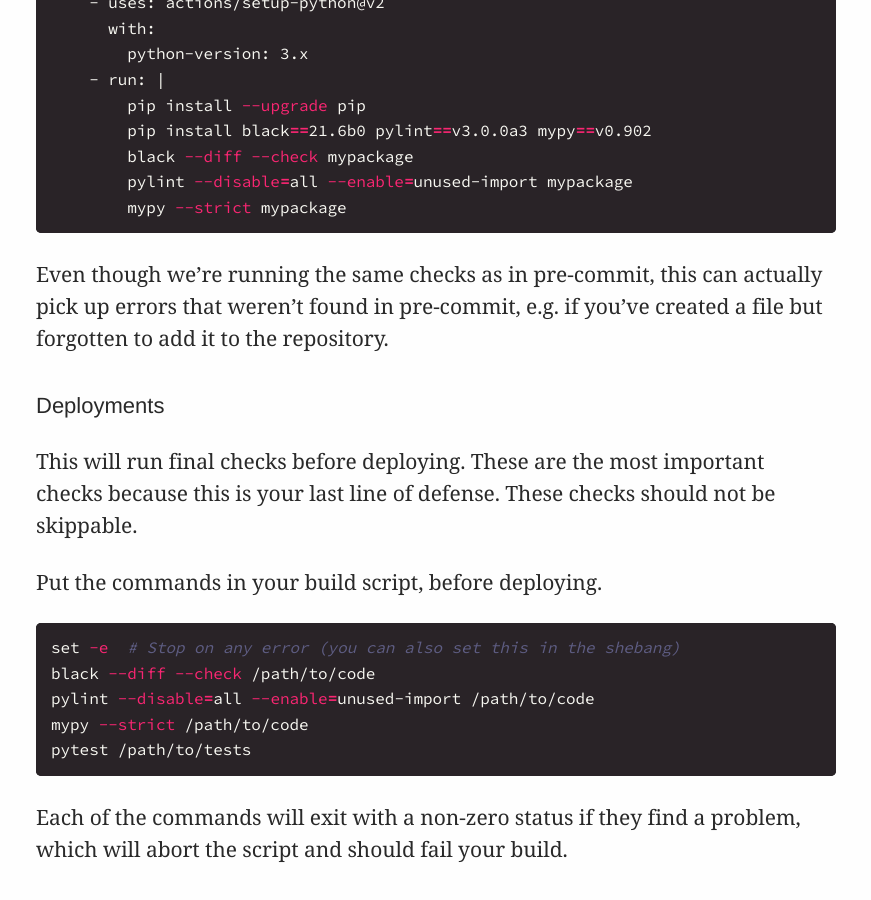
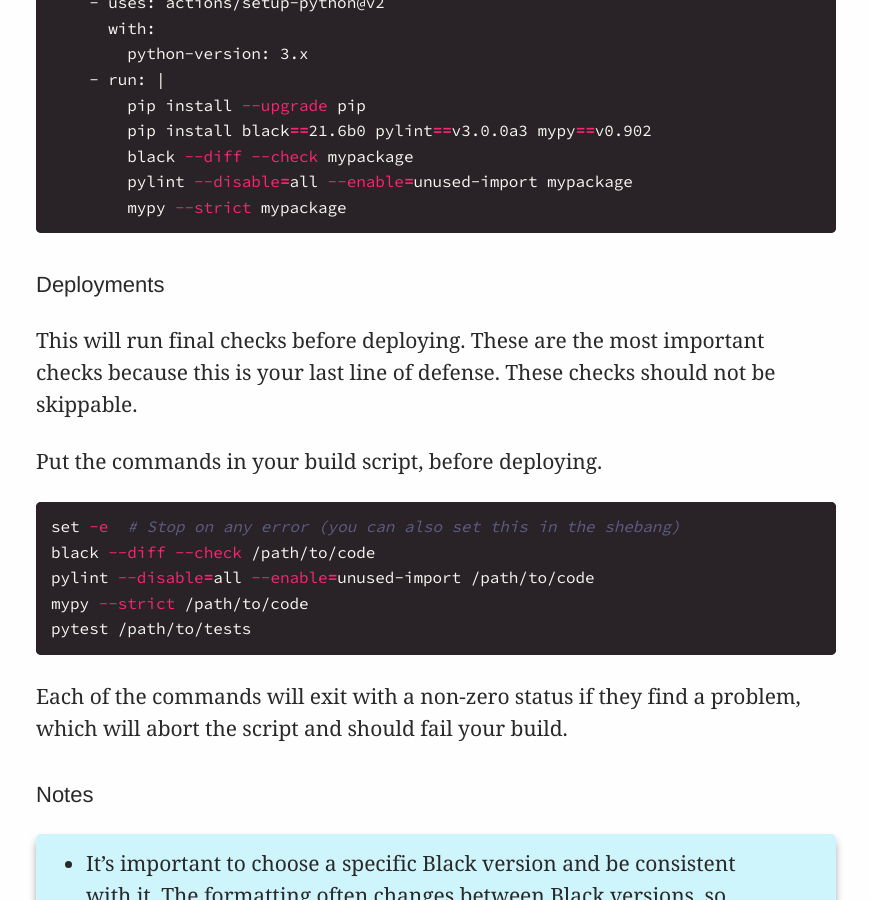
Before and after one commit to explodinglabs/explodinglabs.github.io, a Jekyll site: the page built from docs/_posts/python/2021-07-01-checks.markdown, in a window 1280 px wide and 900 px high, scrolled down 2333 px. Shown: the whole window, without its empty margins (204-1075 px from the left). Built offline with Jekyll 4.4.1, drawn with Linux system fonts in a browser that asks for light colours.

Commit message:
Update 2021-07-01-checks.markdown

````diff
--- a/docs/_posts/python/2021-07-01-checks.markdown
+++ b/docs/_posts/python/2021-07-01-checks.markdown
@@ -99,10 +99,6 @@
         mypy --strict mypackage
 ```
 
-Even though we're running the same checks as in pre-commit, this can actually
-pick up errors that weren't found in pre-commit, e.g. if you've created a file
-but forgotten to add it to the repository.
-
 ## Deployments
 
 This will run final checks before deploying. These are the most important
````
